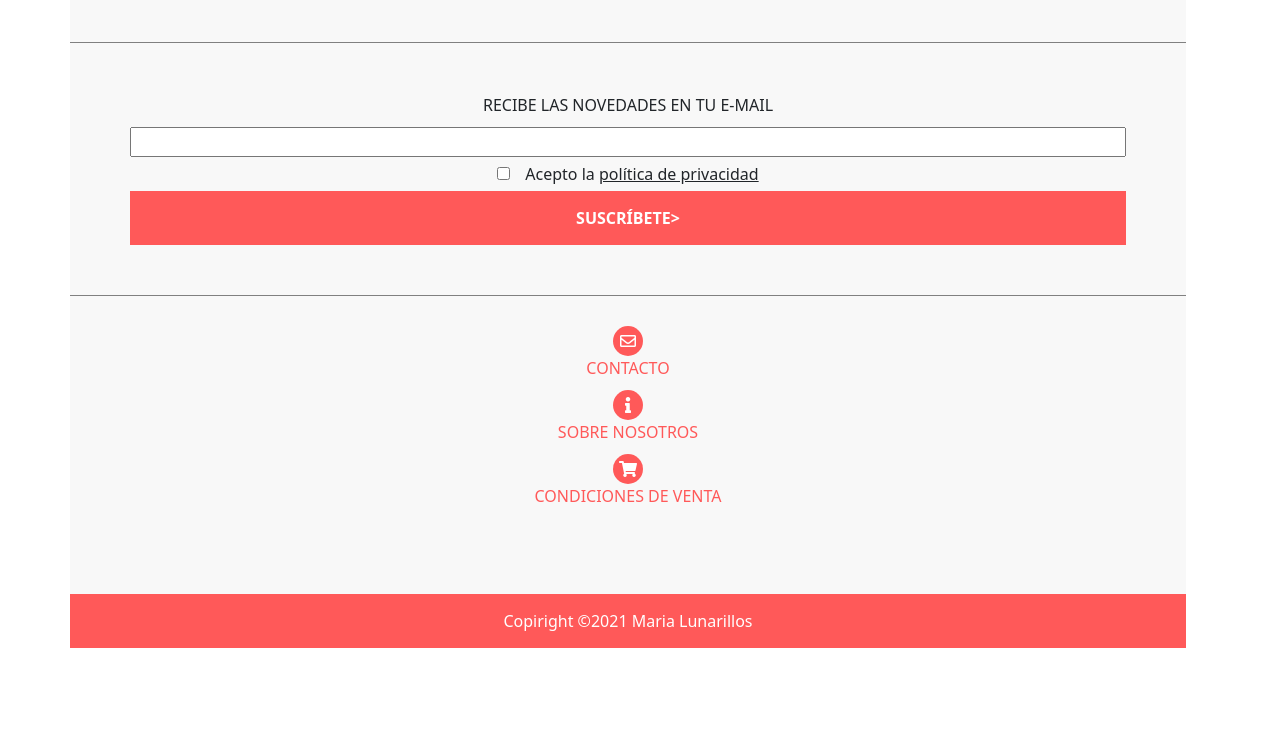
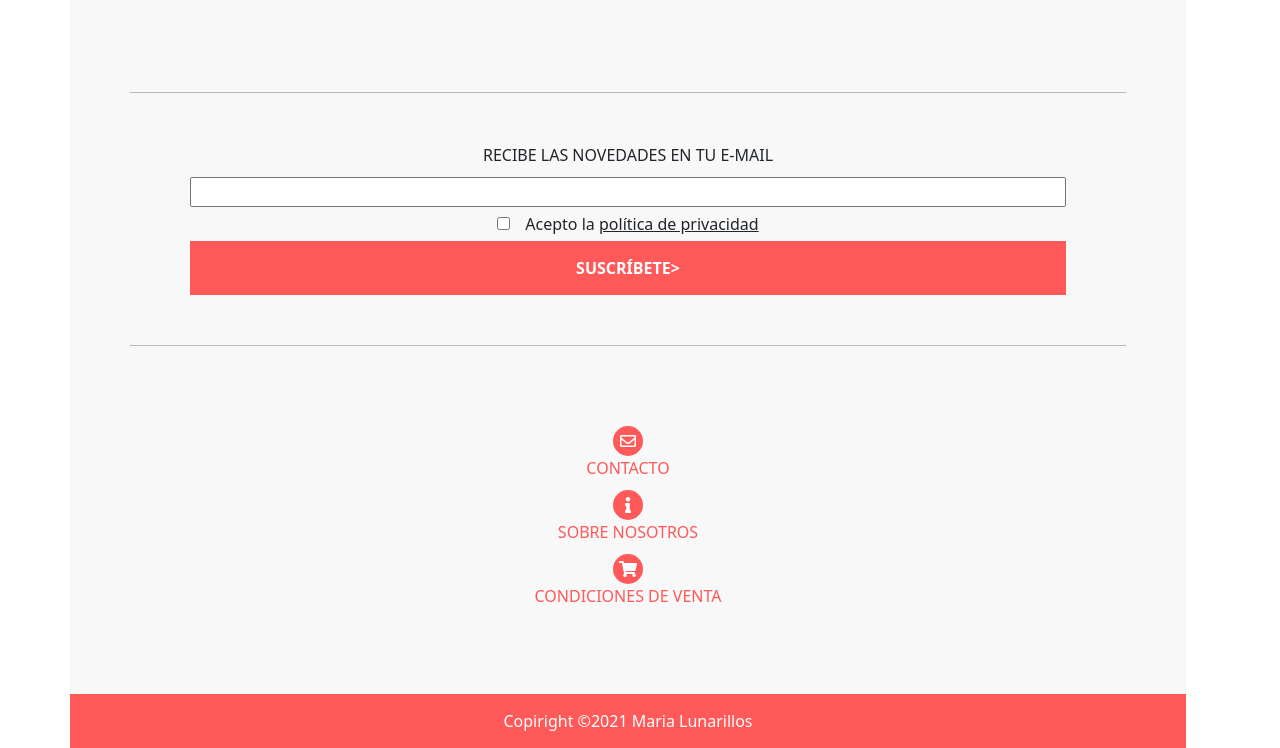
Before and after one commit to InnaIazovskaia/202201-W1CHWE-alejandro-inna-iazovskaia-, a website: page index.html in a window 1280 px wide. Shown: the part 2079-2827 px from the top of the page. Before the commit the page ends 2727 px from the top, so only its background shows below. Drawn offline with nearby package versions, Linux system fonts and the light colour scheme.

Commit message:
changed the margins and borders on footer-form

```diff
--- a/index.html
+++ b/index.html
@@ -156,10 +156,11 @@
           </div>
         </section>
 
-        <form class="form row">
-          <label class="form-tittle" for="newslater"
-            >RECIBE LAS NOVEDADES EN TU E-MAIL</label
-          >
+        <div class="form">
+          <form class="form__container">
+            <label class="form-tittle" for="newslater">
+              RECIBE LAS NOVEDADES EN TU E-MAIL
+            </label>
             <input class="form__input-box" type="email" id="newslater" />
             <div class="accept">
               <input class="form__check-box" type="checkbox" id="acepto" />
@@ -170,6 +171,7 @@
             </div>
             <button class="form__button" type="submit">SUSCRÍBETE></button>
           </form>
+        </div>
 
         <nav class="footer__nav row">
           <ul class="nav__list">
--- a/package.json
+++ b/package.json
@@ -1,7 +1,6 @@
 {
   "name": "w1chwe",
   "version": "1.0.0",
-  "description": "",
   "main": "index.js",
   "scripts": {
     "test": "echo \"Error: no test specified\" && exit 1",
@@ -23,5 +22,6 @@
   },
   "dependencies": {
     "bootstrap": "^5.1.3"
-  }
+  },
+  "description": ""
 }
--- a/style/style.css
+++ b/style/style.css
@@ -243,9 +243,18 @@ html a {
 /* FORM */
 
 .form {
+  display: flex;
   padding: 50px 60px;
-  border-top: 1px solid #808080;
-  border-bottom: 1px solid #808080;
+
+  justify-content: center;
+  flex-direction: column;
+}
+
+.form__container {
+  border-top: 1px solid #bbb8b6;
+  border-bottom: 1px solid #bbb8b6;
+  display: flex;
+  padding: 50px 60px;
   justify-content: center;
   flex-direction: column;
   margin: 40px 0 0 0;
```
Lines whose indentation alone changed are shown as unchanged.
